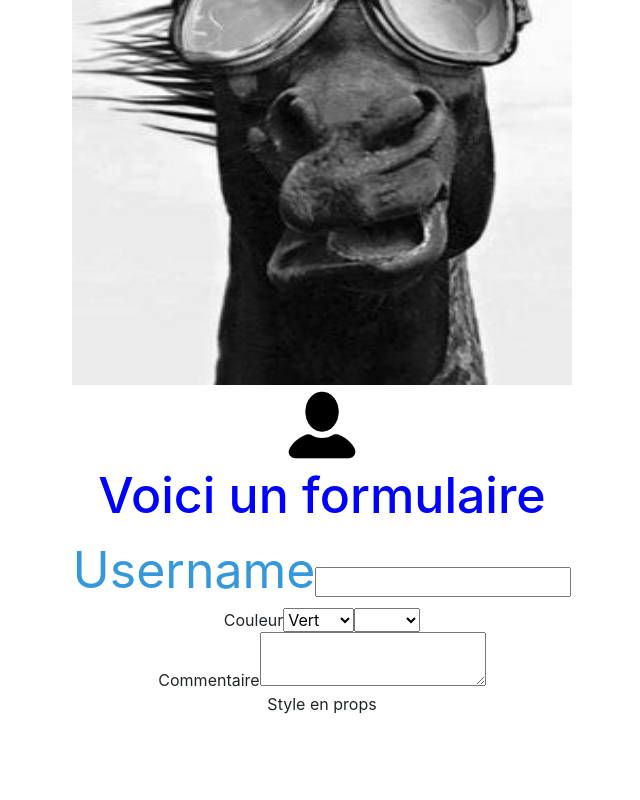
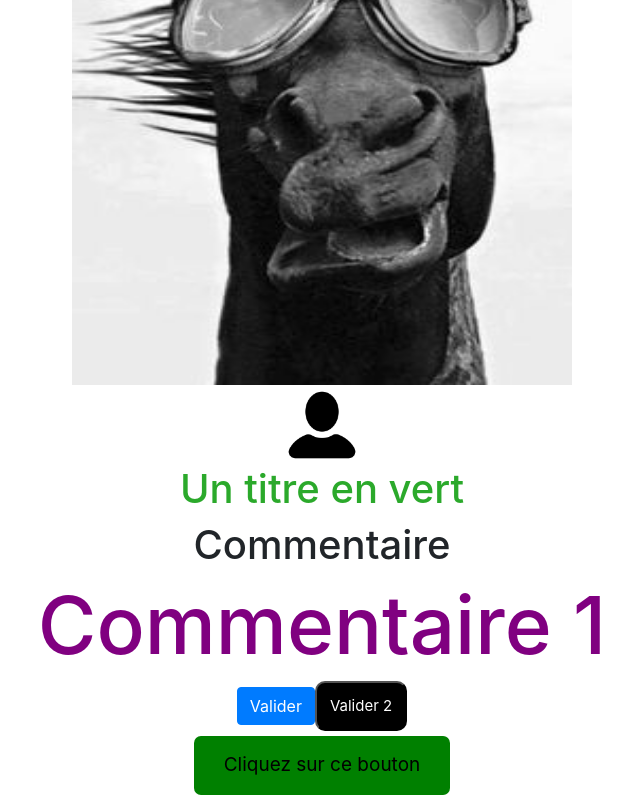
Before and after one commit to devJeremie/appvoiture, a React (Create React App) app: page / in a window 1280 px wide. Shown: the part 929-1729 px from the top of the page, without its empty margins (318-958 px from the left). Before the commit the page ends 1661 px from the top, so only its background shows below. Built offline with nearby package versions, Linux system fonts and the light colour scheme.

Commit message:
SpreadOperator

```diff
--- a/package.json
+++ b/package.json
@@ -6,6 +6,7 @@
     "@testing-library/jest-dom": "^5.17.0",
     "@testing-library/react": "^13.4.0",
     "@testing-library/user-event": "^13.5.0",
+    "bootstrap": "^4.3.1",
     "react": "^18.2.0",
     "react-dom": "^18.2.0",
     "react-scripts": "^5.0.1",
--- a/src/App.js
+++ b/src/App.js
@@ -22,9 +22,10 @@ class App extends Component {
         <Welcome />
         <Maman />
         <Image />
-        <Form
+        <Form />
+        {/* <Form
           head={true}
-        />
+        /> */}
       </div>
     )
   }
--- /dev/null
+++ b/src/components/CustomBtn.js
@@ -0,0 +1,21 @@
+const Btn = ({btnStyle, children}) => {
+
+    const customBtn = {
+    backgroundColor: "gray",
+    border: 'none',
+    color: '#fffa',
+    fontSize: '19px',
+    padding: '15px 30px',
+    textAlign: 'center',
+    textDecoration: 'none',
+    borderRadius: '7px',
+    display: 'block',
+    margin: '5px auto'
+    }
+
+    return (
+        <button style={{...customBtn, ...btnStyle}}>{children}</button>
+    )
+}
+
+export default Btn;
--- a/src/components/Form.js
+++ b/src/components/Form.js
@@ -1,78 +1,44 @@
-import { Component} from 'react'
+import React, {Component} from 'react'
+import MyHead from './MyHeaderOne'
+import styles from './myCss.module.css'
 import styled from 'styled-components'
+import Btn from './CustomBtn'
 
-const titreBlue = {
-    fontSize : '50px',
-    color: '#3498db'
+const Title = styled.h1
+    `
+    color: purple;
+    font-size: 80px;
+    `
+const Button = styled.button
+    `
+    background: black;
+    font-size: 15px;
+    color: #ffffff;
+    padding: 12px 13px;
+    border-radius: 10px;
+    `
+const success = {
+    backgroundColor: 'green',
+    color: 'black'
 }
 
+
 class Form extends Component {
-    state = {
-        username: '',
-        color: '',
-        colors: ["", "red", "green", "blue"],
-        comment: ''
+    render() {
+        return (
+            <div>
+                <h1 className={styles.green} >Un titre en vert</h1>
+                <MyHead />
+                <Title>Commentaire 1</Title>
+                <button className='btn btn-primary'>Valider</button>
+                <Button>Valider 2</Button>
+                <Btn
+                    btnStyle={success}
+                > Cliquez sur ce bouton</Btn>
+            </div>
+          )
     }
 
-    handleUsername = e => {
-        this.setState({
-            username : e.target.value
-        })
-    }
-
-    handleColor = event => {
-        this.setState({
-            color : event.target.value
-        })
-    }
-
-    handleComments = event => {
-        this.setState({
-            comment : event.target.value
-        })
-    }
-
-    handleSubmit = e => {
-        e.preventDefault()
-    }
-
-    render() {
-
-        const myClass = this.props.head ? 'pink' : 'green';
-
-  return (
-    <div>
-        <h1 style={{fontSize: 50,color: 'blue'}}>Voici un formulaire</h1>
-
-        <form onSubmit={this.handleSubmit}>
-            <div>
-                <label style={titreBlue}>Username</label>
-                <input type="text" value={this.state.username} onChange={this.handleUsername}/>
-            </div>
-            <div>
-                <label>Couleur</label>
-                <select>
-                    <option value='vert'>Vert</option>
-                    <option value='rouge'>Rouge</option>
-                    <option value='bleu'>Bleu</option>
-                </select>
-                <select value={this.state.colors} onChange={this.handleColor}>
-                    {
-                        this.state.colors.map((color, index) => {
-                           return <option key={index} value={color}>{color}</option>
-                        })
-                    }
-                </select>
-            </div>
-            <div>
-                <label>Commentaire</label>
-                <textarea value= {this.state.comment} onChange={this.handleComments}></textarea>
-            </div>
-        </form>
-          <p className= {myClass}>Style en props</p>
-    </div>
-  )
-    }
 }
 
 export default Form
--- /dev/null
+++ b/src/components/MyHeaderOne.js
@@ -0,0 +1,9 @@
+import React from 'react'
+
+const MyHead =() => {
+  return (
+    <h1>Commentaire</h1>
+  )
+}
+
+export default MyHead;
--- /dev/null
+++ b/src/components/myCss.module.css
@@ -0,0 +1,3 @@
+.green{
+    color: rgb(43, 169, 43);
+}
--- a/src/index.css
+++ b/src/index.css
@@ -16,3 +16,7 @@ h1.styled{
   color: purple;
   text-transform: uppercase;
 }
+.bigFont {
+  font-size: 25px;
+  font-weight: bold;
+}
--- a/src/index.js
+++ b/src/index.js
@@ -3,6 +3,7 @@ import ReactDOM from 'react-dom/client';
 import './index.css';
 import App from './App';
 import reportWebVitals from './reportWebVitals';
+import 'bootstrap/dist/css/bootstrap.min.css'
 
 const root = ReactDOM.createRoot(document.getElementById('root'));
 root.render(<App />);
```
Also changed, not shown: 2 other files (tests, documents, lock files or other folders).
